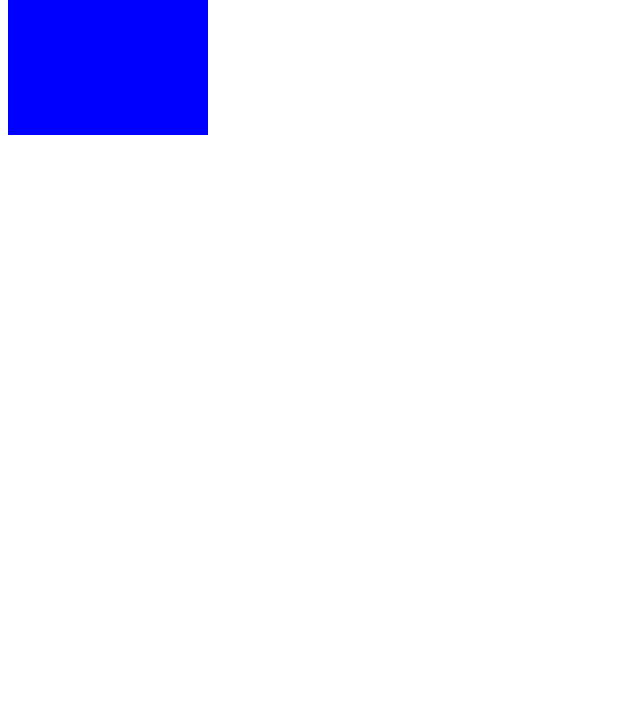
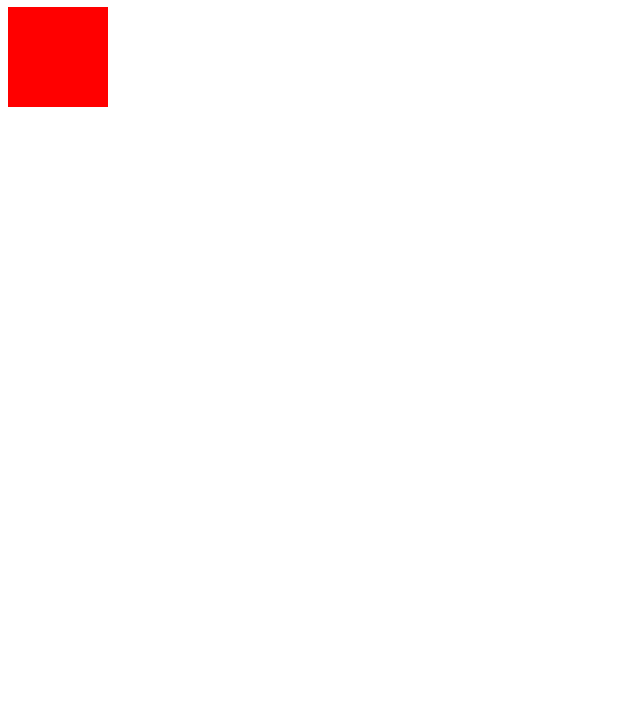
Before and after one commit to regisbilly/prettier-transitions, a plain HTML site: page index.html in a window 1280 px wide. Shown: the part 73-800 px from the top of the page, without its empty margins (0-640 px from the left). Drawn offline with Linux system fonts and the light colour scheme.

Commit message:
index.html

```diff
--- a/index.css
+++ b/index.css
@@ -1,11 +1,14 @@
-.box {
-    width: 200px;
-    height: 200px;
-    background-color: blue;
-    transition: background-color 0.5s ease, transform 0.5s ease;
-}
+div {
+    width: 100px;
+    height: 100px;
+    background-color: red;
+    animation-name: example;
+    animation-duration: 4s;
+  }
 
-.box:hover {
-    background-color: red;
-    transform: scale(1.2);
-}
+  @keyframes example {
+    0%   {background-color: red;}
+    25%  {background-color: yellow;}
+    50%  {background-color: blue;}
+    100% {background-color: green;}
+  }
--- a/index.html
+++ b/index.html
@@ -3,13 +3,13 @@
 <head>
     <meta charset="UTF-8">
     <meta name="viewport" content="width=device-width, initial-scale=1.0">
-    <title>CSS Transition Example</title>
+    <title>Document</title>
     <link rel="stylesheet" href="index.css">
-
 </head>
 <body>
+    <h1>CSS Animation</h1>
 
-    <div class="box"></div>
+<div></div>
 
 </body>
 </html>
```
